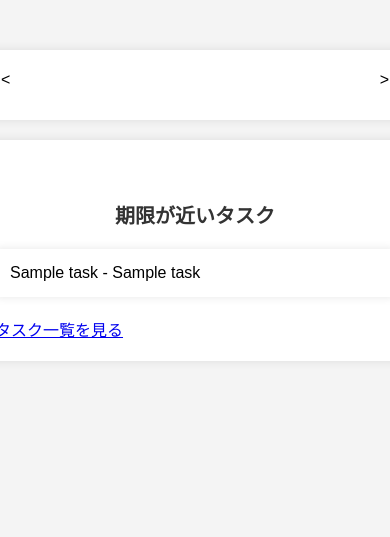
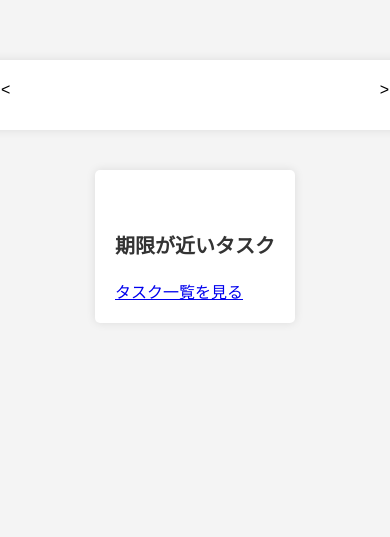
Before and after one commit to rino-0414/web_app, a Flask app: page / in a window 390 px wide. Shown: the top 537 px of the page. Run offline with Flask 3, Linux system fonts and the light colour scheme; a database or web service that is not in the repository returns one stand-in record (values such as "Sample title"); data that the repository does not hold is empty; some libraries are stand-ins or nearby versions.

Commit message:
期限の近いタスク改善版

```diff
--- a/flaskr/static/style.css
+++ b/flaskr/static/style.css
@@ -50,7 +50,6 @@ li {
     border-radius: 5px;
     box-shadow: 0 0 10px rgba(0, 0, 0, 0.1);
     max-width: 800px;
-    min-width: 800px;
 }
 
 table {
@@ -124,19 +123,11 @@ th, td {
 }
 
 /* 日の列を薄い赤に、土の列を薄い青に */
-.calendar-container th:nth-child(1) {
+.calendar-container th:nth-child(1), .calendar-container td:nth-child(1):not(.today) {
     background-color: rgba(255, 0, 0, 0.1); /* 日の列を薄い赤に */
 }
 
-.calendar-container th:nth-child(7) {
-    background-color: rgba(0, 0, 255, 0.1); /* 土の列を薄い青に */
-}
-
-.calendar-container td:nth-child(1):not(.today) {
-    background-color: rgba(255, 0, 0, 0.1); /* 日の列を薄い赤に */
-}
-
-.calendar-container td:nth-child(7):not(.today) {
+.calendar-container th:nth-child(7), .calendar-container td:nth-child(7):not(.today) {
     background-color: rgba(0, 0, 255, 0.1); /* 土の列を薄い青に */
 }
 
@@ -338,7 +329,7 @@ th, td {
 
 .upcoming-tasks-header {
     display: flex;
-    justify-content: space-between; /* タスク一覧とタスク編集の位置を揃える */
+    justify-content: space-between;
     align-items: center;
     width: 100%;
 }
@@ -490,45 +481,34 @@ th, td {
 /* メディアクエリで縦長の画面に対応 */
 @media (max-width: 1200px) {
     .main-container {
-        justify-content: center;
+        flex-direction: column;
+        align-items: center;
     }
 
     .calendar-container {
-        max-width: 75vw;
+        max-width: 800px;
+        min-width: 600px;
     }
+
+    th, td {
+        height: 80px;
+    }
+
 }
 
-@media (max-width: 600px) {
+@media (max-width: 650px) {
     .main-container {
         flex-direction: column;
         align-items: center;
     }
 
-    .calendar-container, .upcoming-tasks-container {
+    .calendar-container {
+        max-width: 400px;
         min-width: 400px;
-        margin: 10px 0;
     }
 
     th, td {
-        height: 60px; /* 日付のブロックの縦を大きくする */
+        height: 40px;
     }
 
 }
-
-@media (max-width: 768px) {
-    .main-container {
-        flex-direction: column;
-        align-items: center;
-    }
-
-    .calendar-container, .upcoming-tasks-container {
-        width: 100%;
-        margin: 10px 0;
-    }
-}
-
-@media (max-width: 480px) {
-    .calendar-container {
-        width: 100%;
-    }
-}
--- a/flaskr/templates/index.html
+++ b/flaskr/templates/index.html
@@ -4,10 +4,10 @@
 <head>
     <meta charset="UTF-8">
     <title>スケジューラー</title>
-    <link rel="stylesheet" href="{{url_for('static', filename='style.css')}}">
+    <link rel="stylesheet" href="{{ url_for('static', filename='style.css') }}">
     <script src="https://code.jquery.com/jquery-3.6.0.min.js"></script>
     <script>
-        $(document).ready(function() {
+        $(document).ready(function () {
             var today = new Date();
             var currentYear = today.getFullYear();
             var currentMonth = today.getMonth();
@@ -15,8 +15,8 @@
             var tasks = {};
 
             function fetchTasks() {
-                $.get("{{ url_for('main.get_all_tasks') }}", function(data) {
-                    tasks = data.reduce(function(acc, task) {
+                $.get("{{ url_for('main.get_all_tasks') }}", function (data) {
+                    tasks = data.reduce(function (acc, task) {
                         var date = new Date(task[0]);
                         var formattedDate = date.getFullYear() + '-' + (date.getMonth() + 1).toString().padStart(2, '0') + '-' + date.getDate().toString().padStart(2, '0');
                         if (!acc[formattedDate]) {
@@ -73,18 +73,18 @@
             }
 
             function updateUpcomingTasks() {
-                $.get("{{ url_for('main.get_all_tasks') }}", function(data) {
-                    var upcomingTasks = data.filter(function(task) {
-                        var taskDate = new Date(task[0]);
-                        return taskDate >= today;
-                    }).sort(function(a, b) {
-                        return new Date(a[0]) - new Date(b[0]);
+                $.get("{{ url_for('main.get_all_tasks') }}", function (data) {
+                    var upcomingTasks = data.filter(function (task) {
+                        var taskDate = new Date(task[0]); // task[0] は due_date
+                        return taskDate >= today || (taskDate.getFullYear() === today.getFullYear() && taskDate.getMonth() === today.getMonth() && taskDate.getDate() === today.getDate());
+                    }).sort(function (a, b) {
+                        return new Date(a[0]) - new Date(b[0]); // a[0] と b[0] は due_date
                     }).slice(0, 5);
 
-                    var taskList = upcomingTasks.map(function(task) {
-                        var date = new Date(task[0]);
+                    var taskList = upcomingTasks.map(function (task) {
+                        var date = new Date(task[0]); // task[0] は due_date
                         var formattedDate = date.getFullYear() + '-' + (date.getMonth() + 1).toString().padStart(2, '0') + '-' + date.getDate().toString().padStart(2, '0');
-                        return '<li><span class="upcoming-task-title" data-id="' + task[3] + '" data-description="' + task[2] + '" data-due-date="' + formattedDate + '">' + task[1] + ' - ' + formattedDate + '</span></li>';
+                        return '<li><span class="upcoming-task-title" data-id="' + task[3] + '" data-description="' + task[2] + '" data-due-date="' + formattedDate + '">' + task[1] + ' - ' + formattedDate + '</span></li>'; // task[1] は title, task[2] は description, task[3] は id
                     }).join('');
 
                     $('#upcoming-tasks').html(taskList);
@@ -93,7 +93,7 @@
 
             fetchTasks();
 
-            $('#to-prev-month').click(function() {
+            $('#to-prev-month').click(function () {
                 currentMonth--;
                 if (currentMonth < 0) {
                     currentMonth = 11;
@@ -102,7 +102,7 @@
                 generateCalendar(currentYear, currentMonth);
             });
 
-            $('#to-next-month').click(function() {
+            $('#to-next-month').click(function () {
                 currentMonth++;
                 if (currentMonth > 11) {
                     currentMonth = 0;
@@ -111,13 +111,13 @@
                 generateCalendar(currentYear, currentMonth);
             });
 
-            $(document).on('click', '.calendar-day', function() {
+            $(document).on('click', '.calendar-day', function () {
                 var date = $(this).data('date');
                 var dateParts = date.split('-');
                 var formattedDate = dateParts[1] + '/' + dateParts[2];
                 $('#popup-date').text(formattedDate);
-                $.get("{{ url_for('main.get_tasks') }}", { date: date }, function(data) {
-                    var taskDetails = data.map(function(task) {
+                $.get("{{ url_for('main.get_tasks') }}", { date: date }, function (data) {
+                    var taskDetails = data.map(function (task) {
                         return '<p><strong>' + task[0] + '</strong> ' + task[1] + '</p>';
                     }).join('');
                     $('#task-details').html(taskDetails);
@@ -126,19 +126,20 @@
                 });
             });
 
-            $(document).on('click', '.upcoming-task-title', function() {
+            $(document).on('click', '.upcoming-task-title', function () {
                 var taskTitle = $(this).text();
                 var taskDescription = $(this).data('description');
                 var taskDueDate = $(this).data('due-date');
+                var taskId = $(this).data('id');
 
                 $('#popup-title').text(taskTitle);
                 $('#popup-description').text(taskDescription);
                 $('#popup-date').text(taskDueDate);
-                $('#complete-task-button').data('id', $(this).data('id'));
                 $('#task-popup').show();
+                $('#complete-task-button').data('id', taskId);
             });
 
-            $('#task-form').submit(function(event) {
+            $('#task-form').submit(function (event) {
                 event.preventDefault();
                 var title = $('#task-title').val();
                 var description = $('#task-description').val();
@@ -148,7 +149,7 @@
                     title: title,
                     description: description,
                     due_date: due_date
-                }, function(data) {
+                }, function (data) {
                     fetchTasks(); // タスクを追加した後にカレンダーを再生成
                     $('#task-form-modal').hide(); // ポップアップを閉じる
                     $('#task-modal').hide(); // タスク詳細ポップアップを閉じる
@@ -156,28 +157,29 @@
                 });
             });
 
-            $('#task-modal-close').click(function() {
+            $('#task-modal-close').click(function () {
                 $('#task-modal').hide();
             });
 
-            $('#task-popup-close').click(function() {
+            $('#task-popup-close').click(function () {
                 $('#task-popup').hide();
             });
 
-            $('#complete-task-button').click(function() {
+            $('#complete-task-button').click(function () {
                 var taskId = $(this).data('id');
                 if (confirm("このタスクを完了済みにしますか？")) {
-                    $.post('/complete_task/' + taskId, function() {
-                        location.reload();
+                    $.post('/complete_task/' + taskId, function () {
+                        updateUpcomingTasks();
+                        $('#task-popup').hide();
                     });
                 }
             });
 
-            $('#add-task-button').click(function() {
+            $('#add-task-button').click(function () {
                 $('#task-form-modal').show();
             });
 
-            $('#task-form-modal-close').click(function() {
+            $('#task-form-modal-close').click(function () {
                 $('#task-form-modal').hide();
             });
         });
@@ -198,15 +200,7 @@
 
         <div class="upcoming-tasks-container">
             <h2>期限が近いタスク</h2>
-            <ul id="upcoming-tasks">
-                {% if tasks %}
-                    {% for task in tasks %}
-                        <li><span class="upcoming-task-title" data-id="{{ task[0] }}" data-description="{{ task[2] }}" data-due-date="{{ task[3] }}">{{ task[1] }} - {{ task[3] }}</span></li>
-                    {% endfor %}
-                {% else %}
-                    <p>現在残っているタスクはありません</p>
-                {% endif %}
-            </ul>
+            <ul id="upcoming-tasks"></ul>
             <a href="{{ url_for('main.task_list') }}">タスク一覧を見る</a>
         </div>
     </div>
@@ -223,7 +217,7 @@
         <h2 id="popup-title"></h2>
         <p id="popup-description"></p>
         <p id="popup-date"></p>
-        <button id="complete-task-button">完了済みにする</button>
+        <button id="complete-task-button" data-id="">完了済みにする</button>
     </div>
 
     <div id="task-form-modal">
@@ -237,6 +231,7 @@
             <button id="add-task-button" type="submit">追加</button>
         </form>
     </div>
+
 </body>
 
 </html>
```
